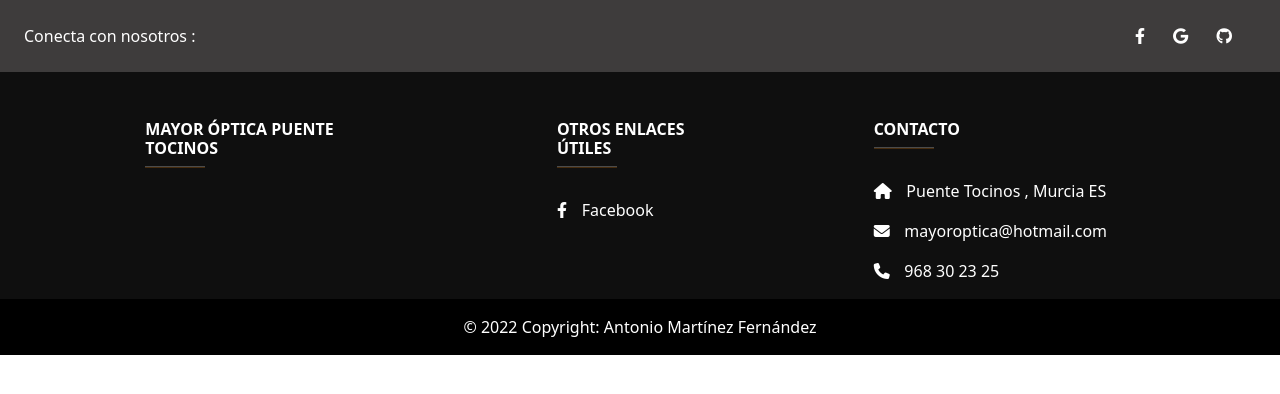
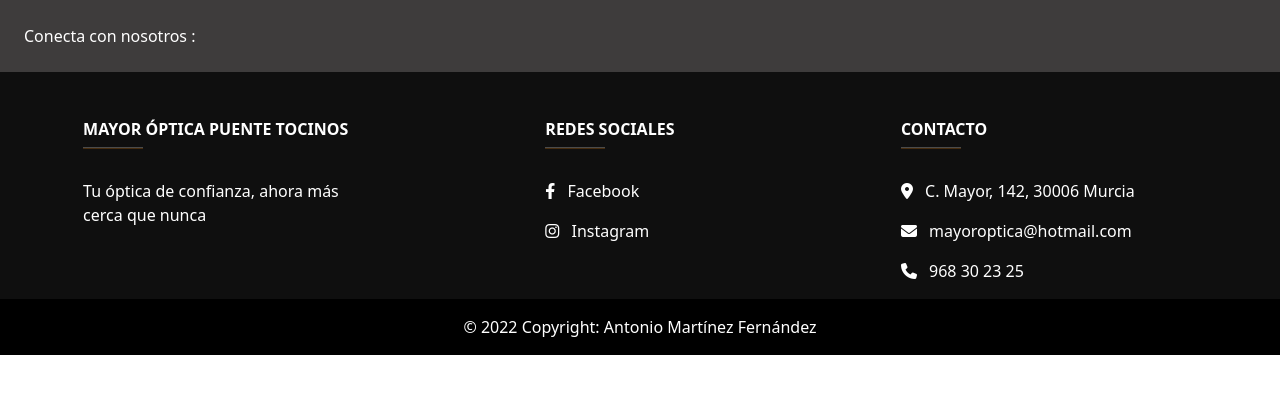
Before and after one commit to AntonioMrtz/MayorOpticaWeb, an Astro site: page / in a window 1280 px wide. Built offline with nearby package versions, Linux system fonts and the light colour scheme; Astro itself is replaced by a stand-in of ours.

Commit message:
feat: add footer migration

```diff
--- a/astro.config.mjs
+++ b/astro.config.mjs
@@ -10,6 +10,8 @@ export default defineConfig({
   vite: {
     plugins: []
   },
-  site:"https://antoniomrtz.github.io/MayorOpticaWeb/",
+  site:"https://antoniomrtz.github.io",
+  base: "/MayorOpticaWeb",
+  compressHTML: true,
   integrations: [sitemap()]
 });
--- a/src/components/footer/Footer.astro
+++ b/src/components/footer/Footer.astro
@@ -1,90 +1,59 @@
 ---
-import { LinkName, links } from '@src/data/data';
-const description = 'Tu óptica de confianza, ahora más cerca que nunca';
+import {
+  AntonioMartinezFernandezName,
+  MayorOpticaDescription,
+  MayorOpticaPuenteTocinosName,
+} from '@src/data/common';
+import { LinkName, links } from '@src/data/links';
+import UpperFooter from './upper-footer/UpperFooter.astro';
+import FooterSection from './footer-section/FooterSection.astro';
 
-interface FooterEntry {
-  name: string;
-  icon: string;
-  link: string;
-}
+const facebook = links.get(LinkName.FACEBOOK);
+const instagram = links.get(LinkName.INSTAGRAM);
+const github = links.get(LinkName.GITHUB);
+const maps = links.get(LinkName.GOOGLE_MAPS);
+const mail = links.get(LinkName.MAIL);
+const phone = links.get(LinkName.PHONE);
 
-const facebook = links.get(LinkName.FACEBOOK)
+const upperFooterLinks = [facebook, maps, github];
+const socialsSectionLinks = [facebook, instagram];
+const contactSectionLinks = [maps, mail, phone];
 ---
 
 <footer
   class="text-center text-lg-start text-white"
   style="background-color:var(--negro)"
 >
-  <section
-    class="d-flex justify-content-between p-4"
-    style="background-color:rgb(62, 60, 60)"
-    id="header-footer"
-  >
-    <div class="me-5">
-      <span>Conecta con nosotros :</span>
-    </div>
-    <div>
-      <a
-        href="https://www.facebook.com/pages/category/Sunglasses---Eyewear-Store/Mayor-%C3%93ptica-Puente-Tocinos-100531738307720/"
-        class="text-white me-4"
-      >
-        <i class="fab fa-facebook-f"></i>
-      </a>
-      <a
-        href="https://www.google.com/maps/place/Mayor+%C3%93ptica/@37.9944942,-1.1002023,1164m/data=!3m1!1e3!4m6!3m5!1s0xd6382e3b9f013eb:0x9a60fa7962e0e3c7!8m2!3d37.9951368!4d-1.0977561!16s%2Fg%2F1q5bmqm67?hl=es&entry=ttu"
-        class="text-white me-4"
-      >
-        <i class="fab fa-google"></i>
-      </a>
-      <a href="https://github.com/AntonioMrtz" class="text-white me-4">
-        <i class="fab fa-github"></i>
-      </a>
-    </div>
-  </section>
-  <section class="">
-    <div class="container text-center text-md-start mt-5">
+  <UpperFooter/>
+  <section>
+    <div class="container-fluid text-center text-md-start mt-5">
       <div class="row mt-3">
         <div class="col-md-3 col-lg-4 col-xl-3 mx-auto mb-4">
-          <h6 class="text-uppercase fw-bold">Mayor Óptica Puente Tocinos</h6>
+          <h6 class="text-uppercase fw-bold">{MayorOpticaPuenteTocinosName}</h6>
           <hr
             class="mb-4 mt-0 d-inline-block mx-auto"
             style="width: 60px; background-color: var(--naranja); height: 2px"
           />
-          <p></p>
+          <p>{MayorOpticaDescription}</p>
         </div>
+
         <div class="col-md-2 col-lg-2 col-xl-2 mx-auto mb-4">
-          <h6 class="text-uppercase fw-bold">Otros enlaces útiles</h6>
-          <hr
-            class="mb-4 mt-0 d-inline-block mx-auto"
-            style="width: 60px; background-color: var(--naranja); height: 2px"
+          <FooterSection
+            sectionName="Redes sociales"
+            links={socialsSectionLinks}
           />
-          <a
-            href="https://www.facebook.com/pages/category/Sunglasses---Eyewear-Store/Mayor-%C3%93ptica-Puente-Tocinos-100531738307720/"
-            target="_blank"
-            class="text-white"
-          >
-            <p><i class="fab fa-facebook-f"></i>ㅤFacebook</p>
-          </a>
         </div>
+
         <div class="col-md-4 col-lg-3 col-xl-3 mx-auto mb-md-0 mb-4">
-          <h6 class="text-uppercase fw-bold">Contacto</h6>
-          <hr
-            class="mb-4 mt-0 d-inline-block mx-auto"
-            style="width: 60px; background-color: var(--naranja); height: 2px"
-          />
-          <p><i class="fas fa-home mr-3"></i>ㅤPuente Tocinos , Murcia ES</p>
-          <p><i class="fas fa-envelope mr-3"></i>ㅤmayoroptica@hotmail.com</p>
-          <a href="tel:986302325" target="_blank" class="text-white">
-            <p><i class="fas fa-phone mr-3"></i>ㅤ968 30 23 25</p>
-          </a>
+          <FooterSection sectionName="Contacto" links={contactSectionLinks} />
         </div>
       </div>
     </div>
   </section>
   <div class="text-center p-3" style="background-color:black">
     © 2022 Copyright:
-    <a class="text-white" href="https://antoniomrtz.github.io/Portfolio/"
-      >Antonio Martínez Fernández</a
+    <a class="text-white primary-hover" href="https://antoniomrtz.github.io/Portfolio/"
+      >{AntonioMartinezFernandezName}</a
     >
   </div>
 </footer>
--- /dev/null
+++ b/src/components/footer/footer-section/FooterSection.astro
@@ -0,0 +1,32 @@
+---
+import { type Link } from '@src/data/links';
+
+interface Props {
+  sectionName: string;
+  links: (Link | undefined)[];
+}
+
+const { sectionName, links } = Astro.props;
+---
+
+<h6 class="text-uppercase fw-bold">{sectionName}</h6>
+<hr
+  class="mb-4 mt-0 d-inline-block mx-auto"
+  style="width: 60px; background-color: var(--naranja); height: 2px"
+/>
+{
+  links.map((link) => (
+    <a href={link?.link} target="_blank" class="text-white primary-hover">
+      <p>
+        <i class={`${link?.icon} me-2`} />
+        {link?.displayName}
+      </p>
+    </a>
+  ))
+}
+
+<style>
+  i{
+    color: inherit !important;
+  }
+</style>
--- /dev/null
+++ b/src/components/footer/upper-footer/UpperFooter.astro
@@ -0,0 +1,12 @@
+---
+---
+
+<section
+  class="d-flex justify-content-between p-3 p-md-4"
+  style="background-color:rgb(62, 60, 60)"
+  id="header-footer"
+>
+  <div class="me-2 me-md-5">
+    <span>Conecta con nosotros :</span>
+  </div>
+</section>
--- a/src/data/common.ts
+++ b/src/data/common.ts
@@ -1 +1,3 @@
 export const AntonioMartinezFernandezName = "Antonio Martínez Fernández"
+export const MayorOpticaPuenteTocinosName = "Mayor Óptica Puente Tocinos"
+export const MayorOpticaDescription = 'Tu óptica de confianza, ahora más cerca que nunca';
--- a/src/data/data.ts
+++ b/src/data/links.ts
@@ -1,6 +1,7 @@
 export interface Link {
   displayName: string;
   link: string;
+  icon: string,
 }
 
 export enum LinkName {
@@ -9,6 +10,7 @@ export enum LinkName {
   MAIL,
   GOOGLE_MAPS,
   PHONE,
+  GITHUB,
 }
 
 export const links = new Map<LinkName, Link>([
@@ -17,6 +19,7 @@ export const links = new Map<LinkName, Link>([
     {
       displayName: 'Facebook',
       link: 'https://www.facebook.com/pages/category/Sunglasses---Eyewear-Store/Mayor-%C3%93ptica-Puente-Tocinos-100531738307720/',
+      icon: 'fab fa-facebook-f'
     },
   ],
   [
@@ -24,6 +27,7 @@ export const links = new Map<LinkName, Link>([
     {
       displayName: 'mayoroptica@hotmail.com',
       link: 'mailto:mayoroptica@hotmail.com',
+      icon: 'fas fa-envelope'
     },
   ],
   [
@@ -31,13 +35,15 @@ export const links = new Map<LinkName, Link>([
     {
       displayName: '968 30 23 25',
       link: 'tel:986302325',
+      icon: 'fas fa-phone'
     },
   ],
   [
     LinkName.GOOGLE_MAPS,
     {
-      displayName: 'Google Maps',
+      displayName: 'C. Mayor, 142, 30006 Murcia',
       link: 'https://maps.app.goo.gl/hsraWC2STbVsQN997',
+      icon: 'fa-solid fa-location-dot'
     },
   ],
   [
@@ -45,6 +51,15 @@ export const links = new Map<LinkName, Link>([
     {
       displayName: 'Instagram',
       link: 'https://www.instagram.com/mayoroptica142/',
+      icon: 'fa-brands fa-instagram'
+    },
+  ],
+    [
+    LinkName.GITHUB,
+    {
+      displayName: 'Github',
+      link: 'https://github.com/AntonioMrtz',
+      icon: 'fab fa-github'
     },
   ],
 ]);
--- a/src/styles/global.css
+++ b/src/styles/global.css
@@ -1,7 +1,10 @@
 :root {
+  /* TODO rename english */
   --negro: #0f0f0f;
+  /* primary */
   --naranja: #e9820d;
   --naranja-claro: #f5b770;
+  /* others */
   --blanco: #fefefa;
   --marron-boton: #471e00;
   --marron-background-oscuro: #160a01;
@@ -38,7 +41,7 @@ h2 {
   font-weight: 700 !important;
 }
 
-#sticky-button-container .material-symbols-outlined {
+/* #sticky-button-container .material-symbols-outlined {
   color: var(--blanco);
   background-color: var(--naranja);
   font-size: 2rem;
@@ -73,7 +76,7 @@ h2 {
 
 #sticky-button-container i {
   padding: 25%;
-}
+} */
 
 .scroll {
   visibility: visible !important;
@@ -101,3 +104,15 @@ h2 {
 .hover:hover {
   --_p: 100%;
 }
+
+
+/*  */
+
+.primary-hover:hover{
+  color: var(--naranja-claro) !important;
+}
+
+.primary-scale-hover:hover{
+  color: var(--naranja-claro) !important;
+  transform: scale(1.1) !important;
+}
```
